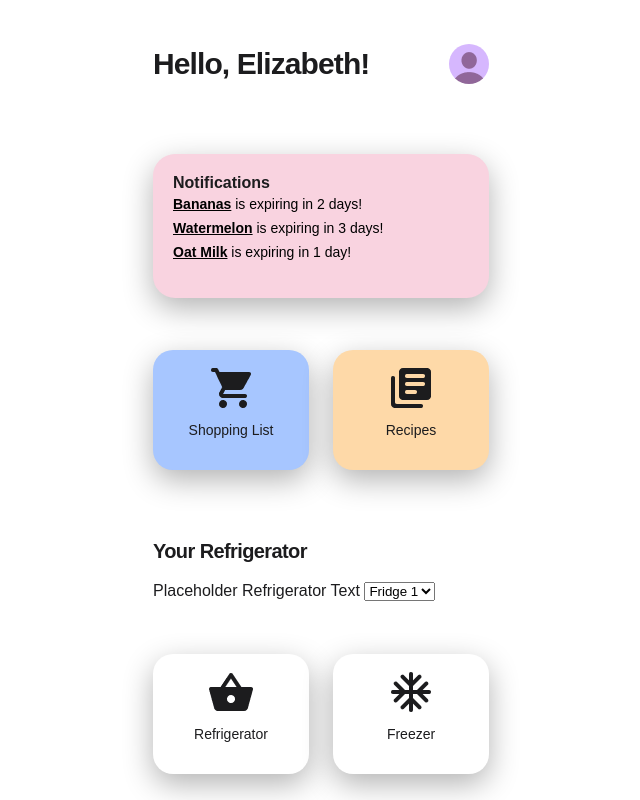
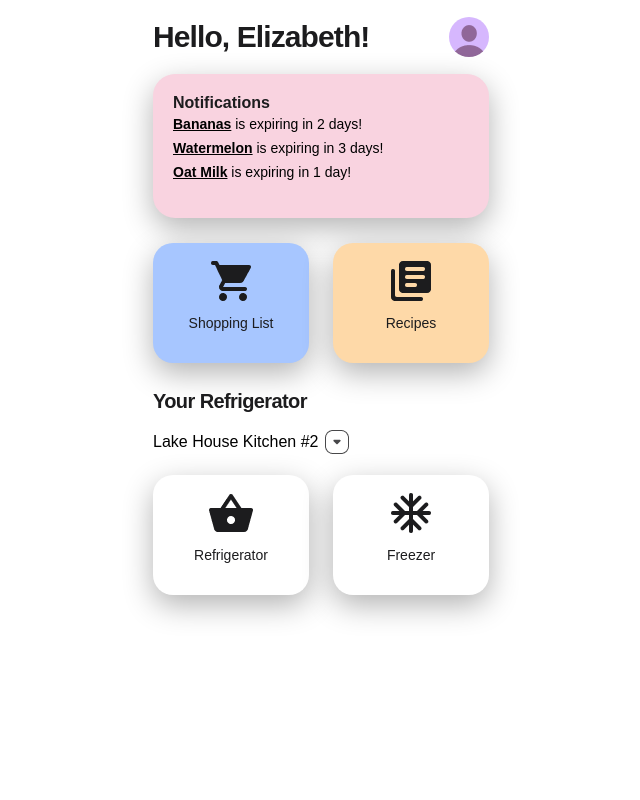
Before and after one commit to MarcusWebDev/CMSC434-Phase2, a React (Create React App) app: page / in a window 1280 px wide. Shown: the whole page, without its empty margins (319-959 px from the left). Built offline with nearby package versions, Linux system fonts and the light colour scheme.

Commit message:
Added styling for drop down menu to match wireframe

```diff
--- a/src/components/HomePage.css
+++ b/src/components/HomePage.css
@@ -8,7 +8,7 @@
 .homePageContainer {
     display: flex;
     flex-direction: column;
-    justify-content: space-around;
+    justify-content: flex-start;
     align-items: center;
     height: 100vh;
     width: 336px;
@@ -64,6 +64,7 @@
     flex-direction: row;
     justify-content: space-between;
     width: 336px;
+    margin-top: 25px;
 }
 .refrigeratorHeader {
     font-family: Arial;
@@ -75,7 +76,19 @@
     align-self: flex-start;
 }
 .refrigeratorSelectionContainer {
+    margin-top: 10px;
     align-self: flex-start;
+}
+
+select {
+    border: none;
+    background: url(../icons/dropdownDown.png) no-repeat right;
+    padding: 4px 30px 4px 0;
+    font-family: Arial;
+    font-style: normal;
+    font-size: 16px;
+    line-height: 18px;
+    appearance: none;
 }
 
 label {
@@ -90,4 +103,5 @@ label {
     flex-direction: row;
     justify-content: space-between;
     width: 336px;
+    margin-top: 20px;
 }
--- a/src/components/HomePage.jsx
+++ b/src/components/HomePage.jsx
@@ -22,10 +22,9 @@ function HomePage() {
                 </div>
                 <div className="refrigeratorSelectionContainer">
                     <h2 className="refrigeratorHeader">Your Refrigerator</h2>
-                    <label>Placeholder Refrigerator Text </label>
                     <select name="refrigerator">
-                        <option>Fridge 1</option>
-                        <option>Fridge 2</option>
+                        <option>Lake House Kitchen #2</option>
+                        <option>Game Room Fridge</option>
                     </select>
                 </div>
                 <div className="refrigeratorFreezerContainer">
```
Also changed, not shown: src/icons/dropdownDown.png (added).
